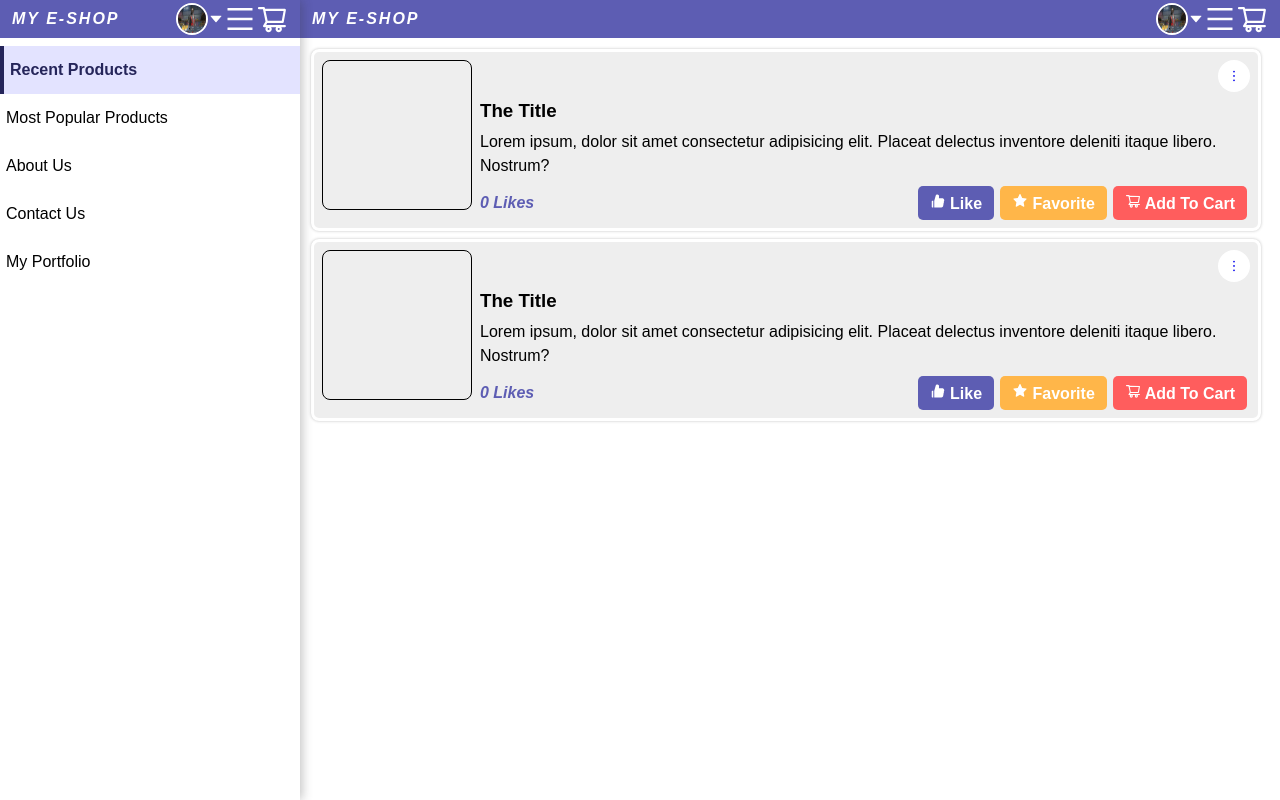
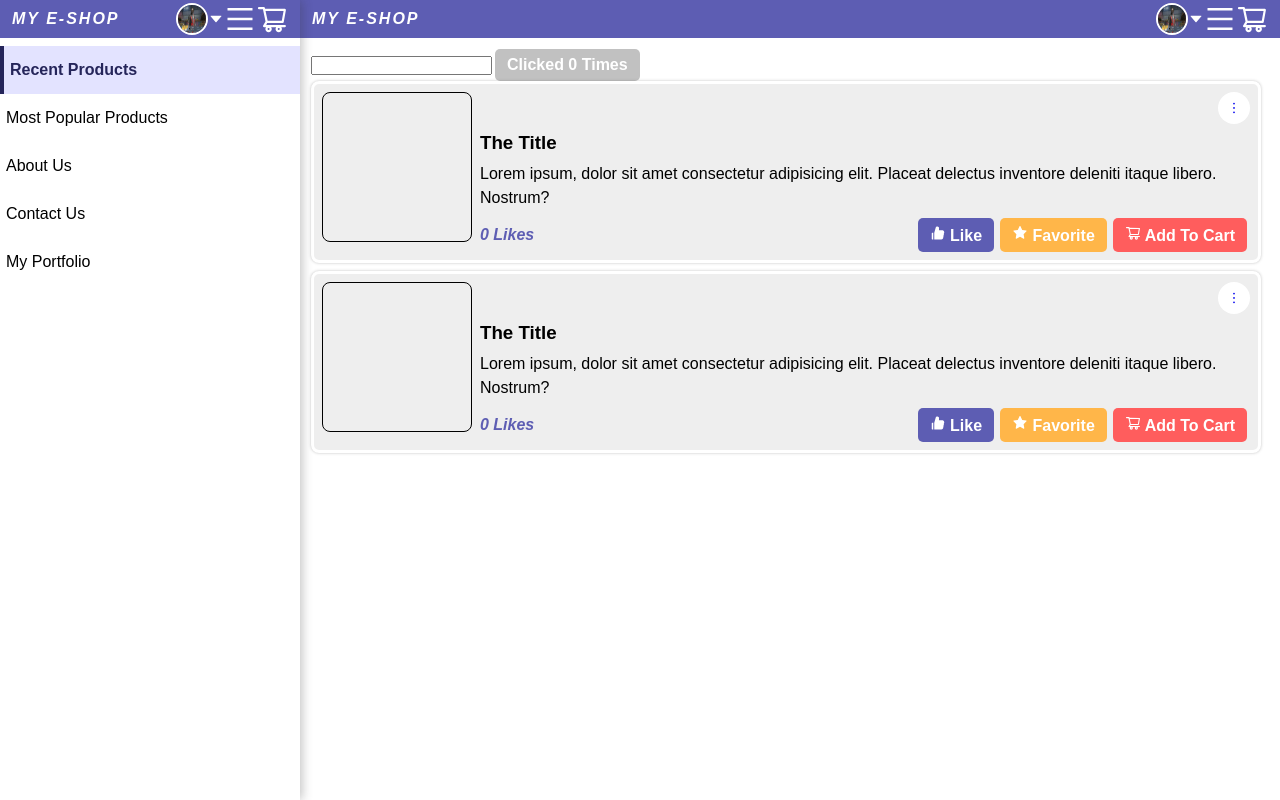
Before and after one commit to chineduogada/learning_react_hooks, a React (Create React App) app: page / in a window 1280 px wide. Built offline with nearby package versions, Linux system fonts and the light colour scheme.

Commit message:
step 1 & 2 done

```diff
--- /dev/null
+++ b/src/components/ClassCounter.jsx
@@ -0,0 +1,45 @@
+import React, { Component } from "react";
+import Button from "./Button/Button";
+
+export default class ClassCounter extends Component {
+  constructor(props) {
+    super(props);
+
+    this.state = {
+      count: 0,
+      name: ""
+    };
+  }
+
+  componentDidMount() {
+    document.title = `React App ${this.state.count}`;
+  }
+
+  componentDidUpdate(prevProps, prevState) {
+    if (prevState.count !== this.state.count) {
+      console.log("Updating document title");
+      document.title = `React App ${this.state.count}`;
+    }
+  }
+
+  render() {
+    return (
+      <>
+        <input
+          type="text"
+          value={this.state.name}
+          onChange={e => {
+            this.setState({ name: e.currentTarget.value });
+          }}
+        />
+        <Button
+          onClick={() =>
+            this.setState(prevState => ({ count: prevState.count + 1 }))
+          }
+        >
+          clicked {this.state.count} times
+        </Button>
+      </>
+    );
+  }
+}
--- /dev/null
+++ b/src/components/HookCounterOne.jsx
@@ -0,0 +1,28 @@
+import React, { useState, useEffect } from "react";
+import Button from "./Button/Button";
+
+export default function HookCounterOne() {
+  const [count, setCount] = useState(0);
+  const [name, setName] = useState("");
+
+  useEffect(() => {
+    console.log("Update document title.");
+    document.title = `React App ${count}`;
+  }, [count]);
+
+  return (
+    <>
+      <input
+        type="text"
+        value={name}
+        onChange={e => {
+          setName(e.currentTarget.value);
+        }}
+      />
+
+      <Button onClick={() => setCount(prevCount => prevCount + 1)}>
+        clicked {count} times
+      </Button>
+    </>
+  );
+}
--- a/src/components/Layout/Layout.jsx
+++ b/src/components/Layout/Layout.jsx
@@ -2,7 +2,9 @@
 import "./Layout.scss";
 import Navbar from "../Navbar/Navbar";
 import Aside from "../Aside/Aside";
-import Products from "../Products/Products";
+// import ClassCounter from "./../ClassCounter";
+import HookCounterOne from "../HookCounterOne";
+import Products from "./../Products/Products";
 
 export default function Layout() {
   return (
@@ -13,6 +15,8 @@
         <Navbar />
 
         <section className="layout__section">
+          {/* <ClassCounter /> */}
+          <HookCounterOne />
           <Products />
         </section>
       </main>
```
